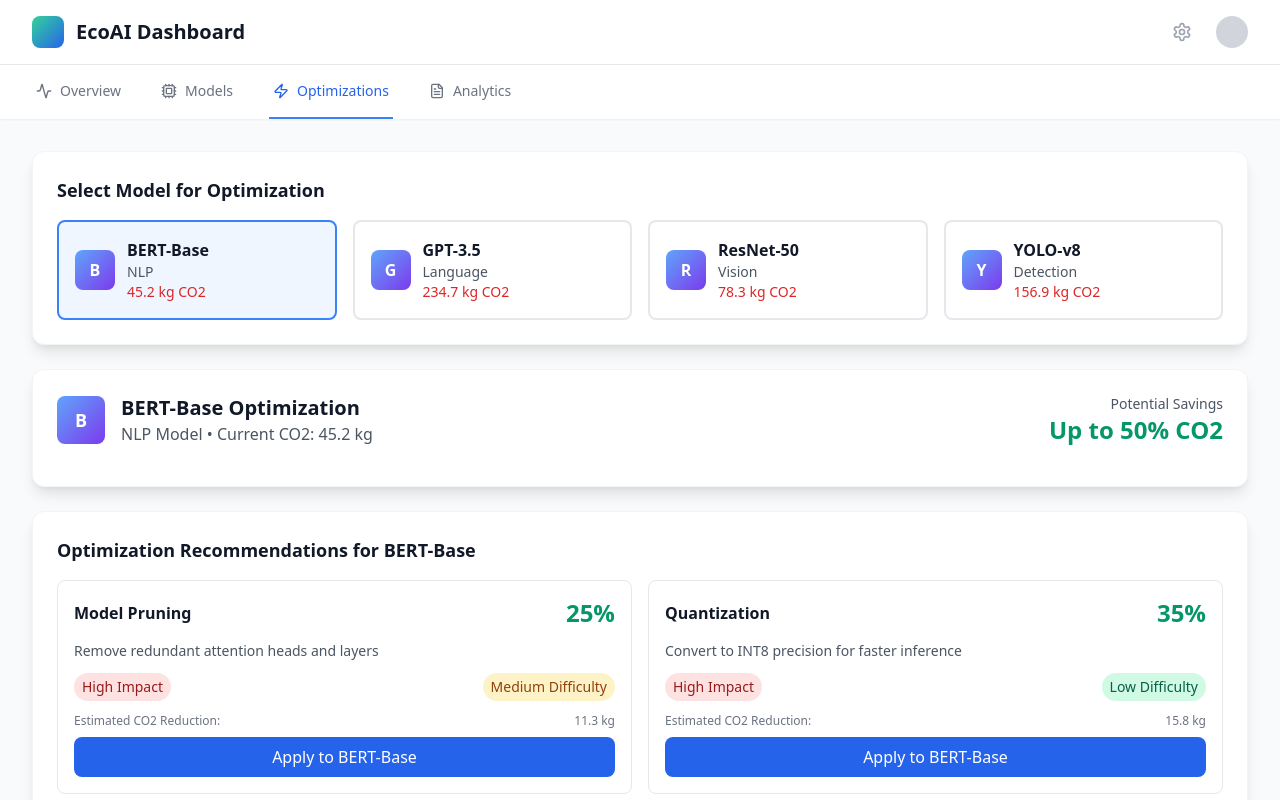
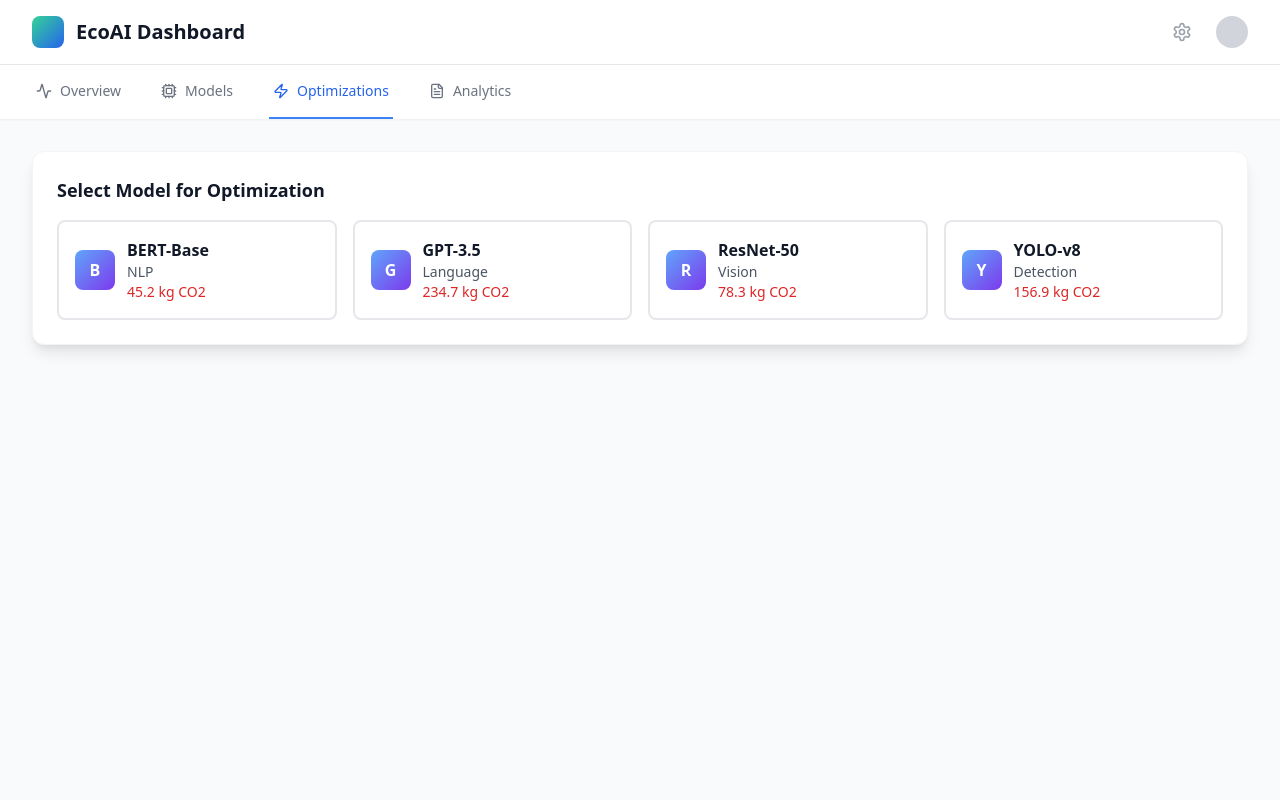
Before and after one commit to SindhujaKashyap05/CodeEfficiencyDashboard, a React (Create React App) app in the folder llm-efficiency-dashboard/: page / in a window 1280 px wide. Both pictures are taken after a click on the button "Optimizations". Shown: the top 800 px of the page. Built offline with nearby package versions, Linux system fonts and the light colour scheme.

Commit message:
feat: Refactor model optimization handling and enhance upload functionality

```diff
--- a/llm-efficiency-dashboard/src/App.js
+++ b/llm-efficiency-dashboard/src/App.js
@@ -1,55 +1,48 @@
 import React, { useState, useEffect } from 'react';
 import { LineChart, Line, XAxis, YAxis, CartesianGrid, Tooltip, Legend, BarChart, Bar, PieChart, Pie, Cell, ResponsiveContainer } from 'recharts';
 import { Upload, Activity, Zap, Cpu, TrendingDown, FileText, Settings, Search, Filter, Download } from 'lucide-react';
-import './App.css'; // Assuming you have a CSS file for styles
-import 'tailwindcss/tailwind.css'; // Import Tailwind CSS styles
+import './App.css';
+import 'tailwindcss/tailwind.css';
 
 const CO2Dashboard = () => {
   const [activeTab, setActiveTab] = useState('overview');
   const [selectedModel, setSelectedModel] = useState(null);
-  const [selectedOptimizationModel, setSelectedOptimizationModel] = useState(null);
   const [models, setModels] = useState([
     { id: 1, name: 'BERT-Base', type: 'NLP', co2: 45.2, status: 'analyzed', lastRun: '2024-12-01' },
     { id: 2, name: 'GPT-3.5', type: 'Language', co2: 234.7, status: 'analyzing', lastRun: '2024-12-02' },
     { id: 3, name: 'ResNet-50', type: 'Vision', co2: 78.3, status: 'analyzed', lastRun: '2024-11-29' },
     { id: 4, name: 'YOLO-v8', type: 'Detection', co2: 156.9, status: 'optimized', lastRun: '2024-12-01' }
   ]);
-
-  // Initialize selectedOptimizationModel with first model
-  useEffect(() => {
-    if (models.length > 0 && !selectedOptimizationModel) {
-      setSelectedOptimizationModel(models[0]);
-    }
-  }, [models, selectedOptimizationModel]);
+  // For toggling optimization details
+  const [expandedOptimizationModelId, setExpandedOptimizationModelId] = useState(null);
 
   // Model-specific optimizations based on model type
   const getModelOptimizations = (model) => {
     if (!model) return [];
-
     const baseOptimizations = {
       'NLP': [
-        { technique: 'Model Pruning', reduction: '25%', impact: 'High', difficulty: 'Medium', description: 'Remove redundant attention heads and layers' },
-        { technique: 'Quantization', reduction: '35%', impact: 'High', difficulty: 'Low', description: 'Convert to INT8 precision for faster inference' },
-        { technique: 'Knowledge Distillation', reduction: '45%', impact: 'Medium', difficulty: 'High', description: 'Create smaller student model from BERT' },
-        { technique: 'Layer Freezing', reduction: '20%', impact: 'Low', difficulty: 'Low', description: 'Freeze early transformer layers' }
+        { technique: 'Model Pruning', reduction: '25', impact: 'High', difficulty: 'Medium', description: 'Remove redundant attention heads and layers' },
+        { technique: 'Quantization', reduction: '35', impact: 'High', difficulty: 'Low', description: 'Convert to INT8 precision for faster inference' },
+        { technique: 'Knowledge Distillation', reduction: '45', impact: 'Medium', difficulty: 'High', description: 'Create smaller student model from BERT' },
+        { technique: 'Layer Freezing', reduction: '20', impact: 'Low', difficulty: 'Low', description: 'Freeze early transformer layers' }
       ],
       'Language': [
-        { technique: 'Model Pruning', reduction: '30%', impact: 'High', difficulty: 'High', description: 'Structured pruning of transformer blocks' },
-        { technique: 'Quantization', reduction: '40%', impact: 'High', difficulty: 'Medium', description: 'Mixed precision optimization' },
-        { technique: 'Knowledge Distillation', reduction: '50%', impact: 'Medium', difficulty: 'High', description: 'Distill to smaller architecture' },
-        { technique: 'Gradient Checkpointing', reduction: '15%', impact: 'Low', difficulty: 'Low', description: 'Reduce memory usage during training' }
+        { technique: 'Model Pruning', reduction: '30', impact: 'High', difficulty: 'High', description: 'Structured pruning of transformer blocks' },
+        { technique: 'Quantization', reduction: '40', impact: 'High', difficulty: 'Medium', description: 'Mixed precision optimization' },
+        { technique: 'Knowledge Distillation', reduction: '50', impact: 'Medium', difficulty: 'High', description: 'Distill to smaller architecture' },
+        { technique: 'Gradient Checkpointing', reduction: '15', impact: 'Low', difficulty: 'Low', description: 'Reduce memory usage during training' }
       ],
       'Vision': [
-        { technique: 'Channel Pruning', reduction: '35%', impact: 'High', difficulty: 'Medium', description: 'Remove less important CNN channels' },
-        { technique: 'Quantization', reduction: '40%', impact: 'High', difficulty: 'Low', description: 'Post-training quantization' },
-        { technique: 'MobileNet Architecture', reduction: '60%', impact: 'Medium', difficulty: 'High', description: 'Replace with efficient architecture' },
-        { technique: 'Input Resolution Reduction', reduction: '25%', impact: 'Low', difficulty: 'Low', description: 'Optimize input image size' }
+        { technique: 'Channel Pruning', reduction: '35', impact: 'High', difficulty: 'Medium', description: 'Remove less important CNN channels' },
+        { technique: 'Quantization', reduction: '40', impact: 'High', difficulty: 'Low', description: 'Post-training quantization' },
+        { technique: 'MobileNet Architecture', reduction: '60', impact: 'Medium', difficulty: 'High', description: 'Replace with efficient architecture' },
+        { technique: 'Input Resolution Reduction', reduction: '25', impact: 'Low', difficulty: 'Low', description: 'Optimize input image size' }
       ],
       'Detection': [
-        { technique: 'Model Pruning', reduction: '28%', impact: 'High', difficulty: 'Medium', description: 'Prune detection head layers' },
-        { technique: 'Quantization', reduction: '32%', impact: 'High', difficulty: 'Low', description: 'Quantize backbone and neck' },
-        { technique: 'NAS Optimization', reduction: '45%', impact: 'High', difficulty: 'High', description: 'Neural architecture search' },
-        { technique: 'Anchor Optimization', reduction: '18%', impact: 'Low', difficulty: 'Low', description: 'Reduce number of anchor boxes' }
+        { technique: 'Model Pruning', reduction: '28', impact: 'High', difficulty: 'Medium', description: 'Prune detection head layers' },
+        { technique: 'Quantization', reduction: '32', impact: 'High', difficulty: 'Low', description: 'Quantize backbone and neck' },
+        { technique: 'NAS Optimization', reduction: '45', impact: 'High', difficulty: 'High', description: 'Neural architecture search' },
+        { technique: 'Anchor Optimization', reduction: '18', impact: 'Low', difficulty: 'Low', description: 'Reduce number of anchor boxes' }
       ]
     };
     return baseOptimizations[model.type] || baseOptimizations['NLP'];
@@ -77,12 +70,49 @@ const CO2Dashboard = () => {
     { name: 'Infrastructure', value: 10, color: '#ffc658' }
   ];
 
-  const optimizations = [
-    { technique: 'Model Pruning', reduction: '25%', impact: 'High', difficulty: 'Medium' },
-    { technique: 'Quantization', reduction: '35%', impact: 'High', difficulty: 'Low' },
-    { technique: 'Knowledge Distillation', reduction: '45%', impact: 'Medium', difficulty: 'High' },
-    { technique: 'Hardware Optimization', reduction: '15%', impact: 'Low', difficulty: 'Low' }
-  ];
+  // Upload state and handlers should be at the component level, not inside renderModels
+  const [uploadData, setUploadData] = useState({
+    modelName: '',
+    version: '',
+    file: null
+  });
+
+  const handleInputChange = (e) => {
+    const { name, value } = e.target;
+    setUploadData(prev => ({ ...prev, [name]: value }));
+  };
+
+  const handleFileChange = (e) => {
+    setUploadData(prev => ({ ...prev, file: e.target.files[0] }));
+  };
+
+  const handleUpload = async () => {
+    const formData = new FormData();
+    formData.append('file', uploadData.file);
+
+    // Build the URL with query params
+    const params = new URLSearchParams({
+      modelName: uploadData.modelName,
+      version: uploadData.version
+    });
+
+    try {
+      const response = await fetch(`http://localhost:8080/api/v1/models/upload?${params.toString()}`, {
+        method: 'POST',
+        body: formData
+      });
+      const data = await response.json();
+
+      if (response.ok) {
+        alert('Model uploaded successfully');
+        // Optionally, refresh model list or update state
+      } else {
+        alert(`Upload failed: ${data.message || data.error}`);
+      }
+    } catch (err) {
+      alert('Error uploading model: ' + err.message);
+    }
+  };
 
   const renderOverview = () => (
     <div className="grid grid-cols-1 lg:grid-cols-3 gap-6">
@@ -169,50 +199,6 @@ const CO2Dashboard = () => {
     </div>
   );
 
-  // Upload state and handlers should be at the component level, not inside renderModels
-  const [uploadData, setUploadData] = useState({
-    modelName: '',
-    version: '',
-    file: null
-  });
-
-  const handleInputChange = (e) => {
-    const { name, value } = e.target;
-    setUploadData(prev => ({ ...prev, [name]: value }));
-  };
-
-  const handleFileChange = (e) => {
-    setUploadData(prev => ({ ...prev, file: e.target.files[0] }));
-  };
-
-  const handleUpload = async () => {
-  const formData = new FormData();
-  formData.append('file', uploadData.file);
-
-  // Build the URL with query params
-  const params = new URLSearchParams({
-    modelName: uploadData.modelName,
-    version: uploadData.version
-  });
-
-  try {
-    const response = await fetch(`http://localhost:8080/api/v1/models/upload?${params.toString()}`, {
-      method: 'POST',
-      body: formData
-    });
-    const data = await response.json();
-
-    if (response.ok) {
-      alert('Model uploaded successfully');
-      // Optionally, refresh model list or update state
-    } else {
-      alert(`Upload failed: ${data.message || data.error}`);
-    }
-  } catch (err) {
-    alert('Error uploading model: ' + err.message);
-  }
-};
-
   const renderModels = () => (
     <div className="bg-white p-6 rounded-xl shadow-lg border border-gray-100 mt-6">
       <h3 className="text-lg font-semibold mb-4">Upload a New Model</h3>
@@ -256,22 +242,23 @@ const CO2Dashboard = () => {
     </div>
   );
 
-  const renderOptimizations = () => {
-    if (!selectedOptimizationModel) return <div>Loading...</div>;
-
-    const currentOptimizations = getModelOptimizations(selectedOptimizationModel);
-
-    return (
+  const renderOptimizations = () => (
     <div className="space-y-6">
       {/* Model Selection */}
       <div className="bg-white p-6 rounded-xl shadow-lg border border-gray-100">
         <h3 className="text-lg font-semibold mb-4">Select Model for Optimization</h3>
         <div className="grid grid-cols-1 md:grid-cols-2 lg:grid-cols-4 gap-4">
-            {models.map((model) => (
+          {models.map((model) => {
+            const isExpanded = expandedOptimizationModelId === model.id;
+            const currentOptimizations = getModelOptimizations(model);
+            return (
+              <React.Fragment key={model.id}>
                 <div
-                key={model.id}
-                onClick={() => setSelectedOptimizationModel(model)}
-                className={`p-4 rounded-lg border-2 cursor-pointer transition-all ${selectedOptimizationModel.id === model.id
+                  onClick={() =>
+                    setExpandedOptimizationModelId(isExpanded ? null : model.id)
+                  }
+                  className={`p-4 rounded-lg border-2 cursor-pointer transition-all ${
+                    isExpanded
                       ? 'border-blue-500 bg-blue-50'
                       : 'border-gray-200 hover:border-gray-300'
                   }`}
@@ -287,20 +274,18 @@ const CO2Dashboard = () => {
                     </div>
                   </div>
                 </div>
-            ))}
-          </div>
-        </div>
-
+                {isExpanded && (
+                  <div className="col-span-full mt-4">
                     {/* Selected Model Info */}
-        <div className="bg-white p-6 rounded-xl shadow-lg border border-gray-100">
+                    <div className="bg-white p-6 rounded-xl shadow-lg border border-gray-100 mb-4">
                       <div className="flex items-center justify-between mb-4">
                         <div className="flex items-center gap-4">
                           <div className="w-12 h-12 bg-gradient-to-br from-blue-400 to-purple-600 rounded-lg flex items-center justify-center text-white font-semibold text-lg">
-                {selectedOptimizationModel.name.charAt(0)}
+                            {model.name.charAt(0)}
                           </div>
                           <div>
-                <h3 className="text-xl font-semibold">{selectedOptimizationModel.name} Optimization</h3>
-                <p className="text-gray-600">{selectedOptimizationModel.type} Model • Current CO2: {selectedOptimizationModel.co2} kg</p>
+                            <h3 className="text-xl font-semibold">{model.name} Optimization</h3>
+                            <p className="text-gray-600">{model.type} Model • Current CO2: {model.co2} kg</p>
                           </div>
                         </div>
                         <div className="text-right">
@@ -309,16 +294,15 @@ const CO2Dashboard = () => {
                         </div>
                       </div>
                     </div>
-
                     {/* Model-Specific Optimization Recommendations */}
-        <div className="bg-white p-6 rounded-xl shadow-lg border border-gray-100">
-          <h3 className="text-lg font-semibold mb-4">Optimization Recommendations for {selectedOptimizationModel.name}</h3>
+                    <div className="bg-white p-6 rounded-xl shadow-lg border border-gray-100 mb-4">
+                      <h3 className="text-lg font-semibold mb-4">Optimization Recommendations for {model.name}</h3>
                       <div className="grid grid-cols-1 md:grid-cols-2 gap-4">
                         {currentOptimizations.map((opt, index) => (
                           <div key={index} className="border border-gray-200 rounded-lg p-4 hover:shadow-md transition-shadow">
                             <div className="flex items-center justify-between mb-3">
                               <h4 className="font-semibold">{opt.technique}</h4>
-                  <span className="text-2xl font-bold text-green-600">{opt.reduction}</span>
+                              <span className="text-2xl font-bold text-green-600">{opt.reduction}%</span>
                             </div>
                             <p className="text-sm text-gray-600 mb-3">{opt.description}</p>
                             <div className="flex justify-between text-sm mb-3">
@@ -338,32 +322,31 @@ const CO2Dashboard = () => {
                             <div className="space-y-2">
                               <div className="text-xs text-gray-500 flex justify-between">
                                 <span>Estimated CO2 Reduction:</span>
-                    <span className="font-medium">{(parseFloat(selectedOptimizationModel.co2) * parseFloat(opt.reduction) / 100).toFixed(1)} kg</span>
+                                <span className="font-medium">{(parseFloat(model.co2) * parseFloat(opt.reduction) / 100).toFixed(1)} kg</span>
                               </div>
                               <button
                                 onClick={() => {
-                      alert(`Applying ${opt.technique} to ${selectedOptimizationModel.name}...\nEstimated time: 15-30 minutes`);
+                                  alert(`Applying ${opt.technique} to ${model.name}...\nEstimated time: 15-30 minutes`);
                                 }}
                                 className="w-full bg-blue-600 text-white py-2 rounded-lg hover:bg-blue-700 transition-colors"
                               >
-                    Apply to {selectedOptimizationModel.name}
+                                Apply to {model.name}
                               </button>
                             </div>
                           </div>
                         ))}
                       </div>
                     </div>
-
                     {/* Model-Specific Before/After Comparison */}
                     <div className="bg-white p-6 rounded-xl shadow-lg border border-gray-100">
-          <h3 className="text-lg font-semibold mb-4">{selectedOptimizationModel.name} - Optimization Results</h3>
+                      <h3 className="text-lg font-semibold mb-4">{model.name} - Optimization Results</h3>
                       <div className="grid grid-cols-1 lg:grid-cols-2 gap-6">
                         <div>
                           <h4 className="font-medium mb-3">Current vs Optimized Metrics</h4>
                           <ResponsiveContainer width="100%" height={300}>
                             <BarChart data={[
-                  { name: 'Original', co2: selectedOptimizationModel.co2, accuracy: 92.1, energy: selectedOptimizationModel.co2 * 2.1 },
-                  { name: 'Optimized', co2: selectedOptimizationModel.co2 * 0.65, accuracy: 91.2, energy: selectedOptimizationModel.co2 * 1.4 }
+                              { name: 'Original', co2: model.co2, accuracy: 92.1, energy: model.co2 * 2.1 },
+                              { name: 'Optimized', co2: model.co2 * 0.65, accuracy: 91.2, energy: model.co2 * 1.4 }
                             ]}>
                               <CartesianGrid strokeDasharray="3 3" />
                               <XAxis dataKey="name" />
@@ -404,8 +387,14 @@ const CO2Dashboard = () => {
                       </div>
                     </div>
                   </div>
+                )}
+              </React.Fragment>
             );
-  };
+          })}
+        </div>
+      </div>
+    </div>
+  );
 
   const renderAnalytics = () => (
     <div className="space-y-6">
```
Lines whose indentation alone changed are shown as unchanged.
